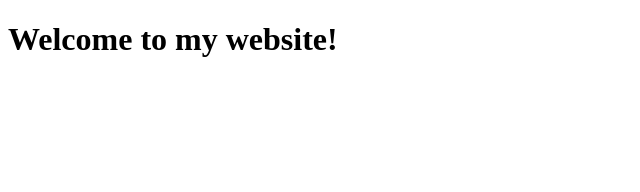
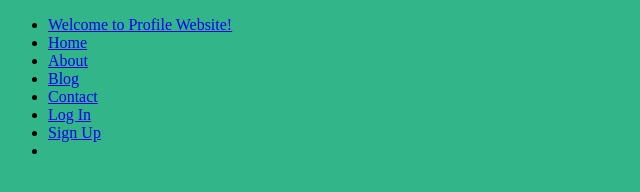
Before and after one commit to seenuchaparala/AcademyXi-Phase0-Project, a plain HTML site: page index.html in a window 1280 px wide. Shown: the whole page, without its empty margins (0-640 px from the left). Drawn offline with Linux system fonts and the light colour scheme.

Commit message:
Added Navigation Header

```diff
--- a/index.html
+++ b/index.html
@@ -4,9 +4,22 @@
     <meta charset="UTF-8">
     <meta http-equiv="X-UA-Compatible" content="IE=edge">
     <meta name="viewport" content="width=device-width, initial-scale=1.0">
+    <link rel="stylesheet" href="./style.css">
     <title>Srinivas's website</title>
 </head>
 <body>
-    <h1>Welcome to my website!</h1>
+    <header>
+        <ul class="menu">
+            <li class="logo"><a href="#">Welcome to Profile Website!</a></li>
+            <li class="item"><a href="#">Home</a></li>
+            <li class="item"><a href="#">About</a></li>
+            <li class="item"><a href="#">Blog</a></li>
+            <li class="item"><a href="#">Contact</a></li>
+            <li class="item button"><a href="#">Log In</a></li>
+            <li class="item button secondary"><a href="#">Sign Up</a></li>
+            <li class="toggle"><a href="#"><i class="fas fa-bars"></i></a></li>
+        </ul>
+    </header>
+
 </body>
 </html>
--- a/style.css
+++ b/style.css
@@ -1,3 +1,9 @@
 body {
     background: #33b58a;
 }
+
+.menu {
+    align-items: flex-start;
+    flex-wrap: nowrap;
+    background: none;
+}
```
